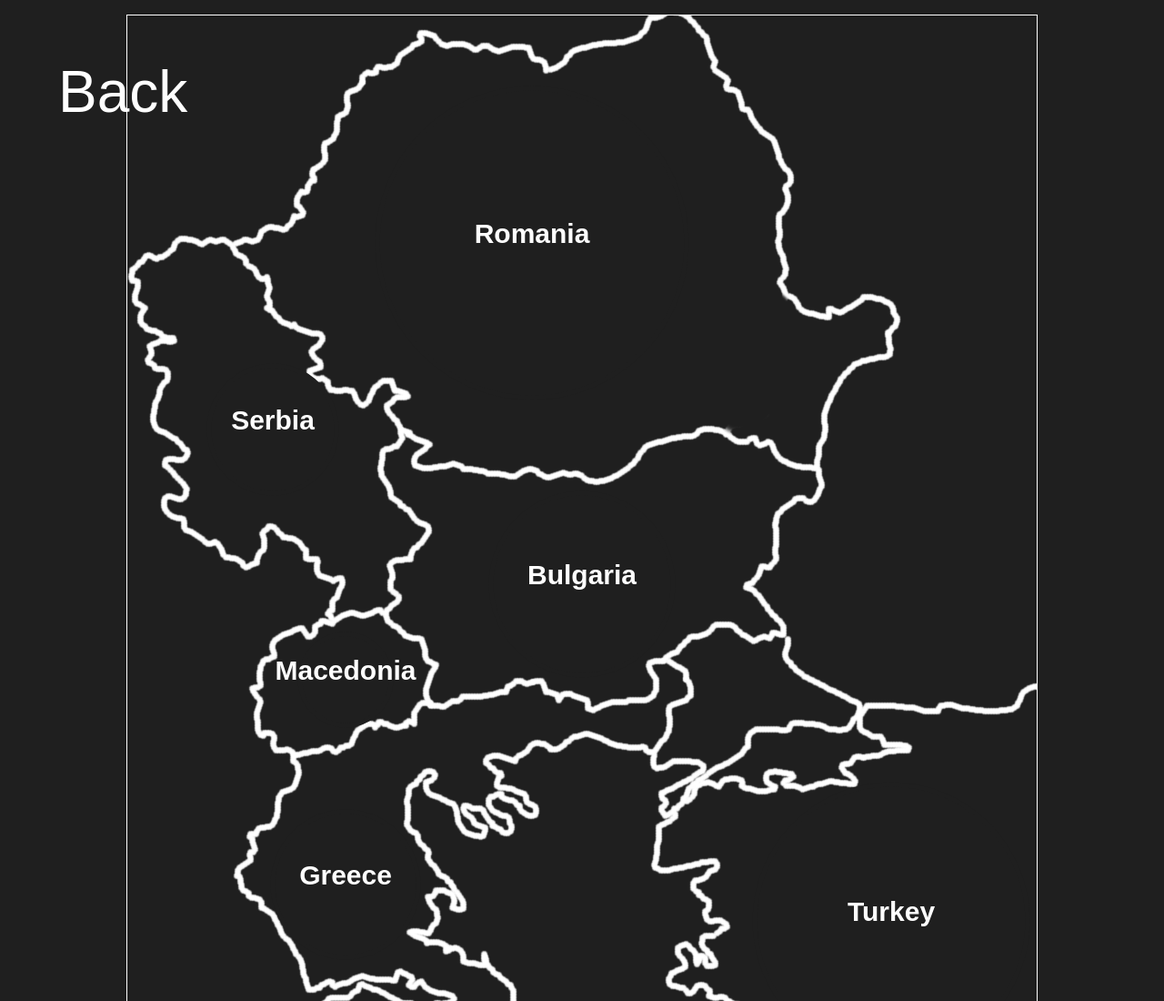
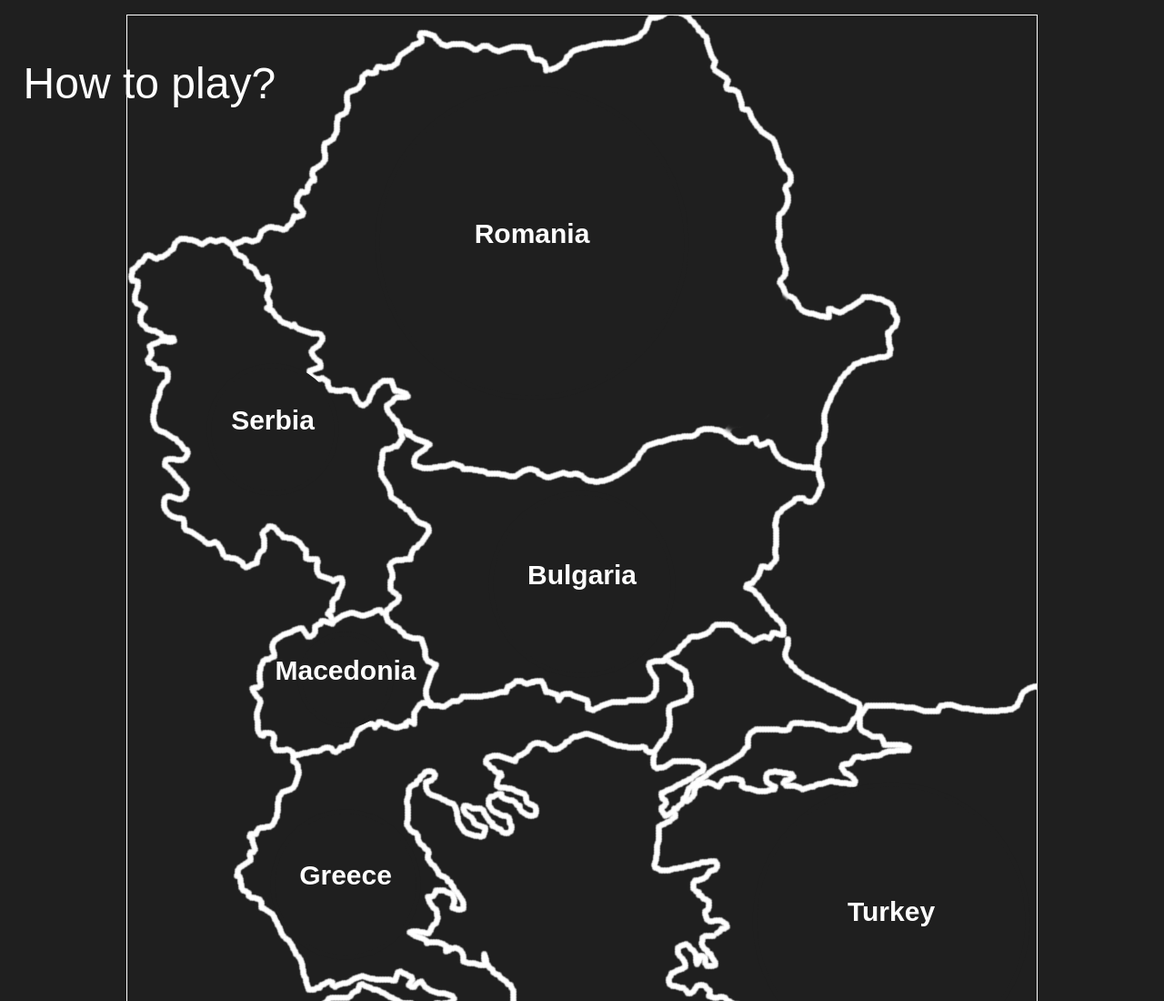
Before and after one commit to MIKafedzhiev20/Location-Finders, a plain HTML site: page index.html in a window 1280 px wide. Shown: the top 1100 px of the page at 91% size. Drawn offline with Linux system fonts and the light colour scheme.

Commit message:
Change Documentation and some names in the code.

```diff
--- a/index.html
+++ b/index.html
@@ -17,7 +17,7 @@
         </div>
     <div class="popup"></div>
 
-    <a id="a1" href="pages/about.html">Back</a>
+    <a id="a1" href="pages/about.html">How to play?</a>
 
 </body>
 </html>
--- a/styles/about.css
+++ b/styles/about.css
@@ -28,7 +28,7 @@ a{
 
 #a1{
     position: absolute;
-    left: 27%;
+    left: 26.5%;
     top: 60%;
 }
 
--- a/styles/main.css
+++ b/styles/main.css
@@ -26,11 +26,11 @@ body{
 
 #a1{
     position: absolute;
-    left: 5%;
+    left: 2%;
     top: 8%;
     color: white;
     text-decoration: none;
-    font-size: 400%;
+    font-size: 300%;
 }
 
 a:hover{
```
Also changed, not shown: pages/about.html (+1 -1 lines), 1 other file.
